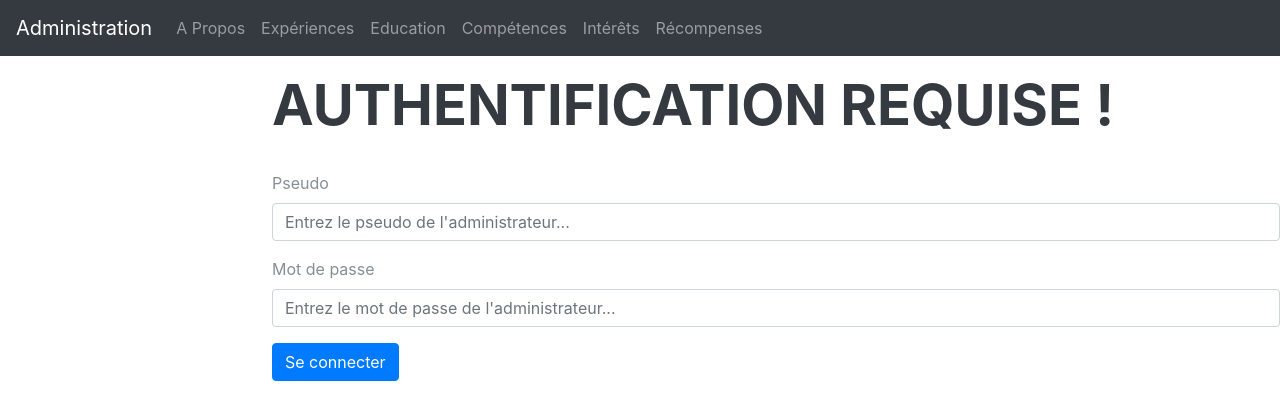
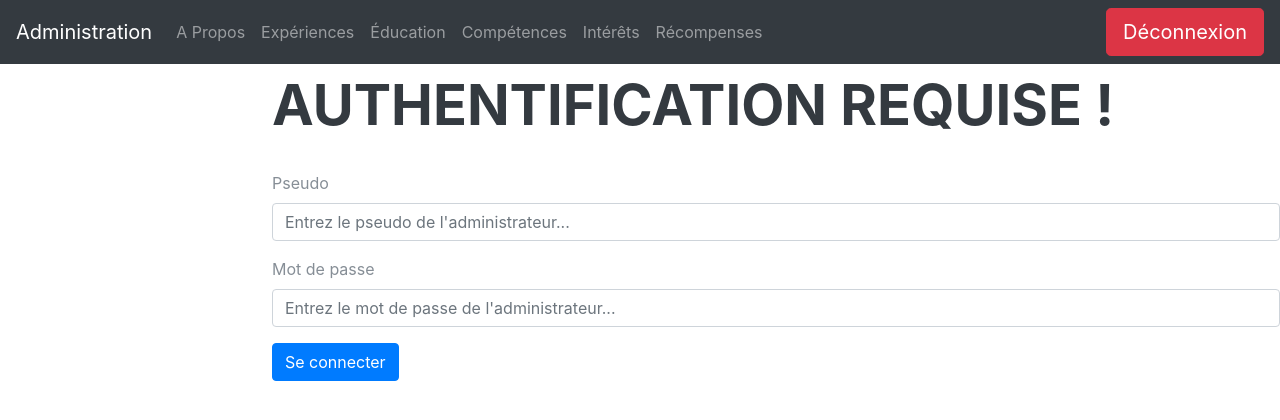
Before and after one commit to Clawchette/ExamenPHP, a PHP site: page /administration.php in a window 1280 px wide. Shown: the top 420 px of the page. Run offline with PHP 8.4, Linux system fonts and the light colour scheme; the visitor is signed in with stand-in values (Sample User, id 1); tables that the repository leaves empty or names only in its code hold one stand-in row (values such as "Sample post"); some libraries are stand-ins or nearby versions; some web fonts are replaced.

Commit message:
Déconnexion
Ajout bouton déconnexion

```diff
--- a/SiteExamenPHP/inc/header.inc.php
+++ b/SiteExamenPHP/inc/header.inc.php
@@ -14,7 +14,7 @@
             <a class="nav-link" href="administration.experience.php">Expériences</a>
             </li>
             <li class="nav-item <?php echo $admin;?>">
-            <a class="nav-link" href="administration.education.php">Education</a>
+            <a class="nav-link" href="administration.education.php">Éducation</a>
             </li>
             <li class="nav-item <?php echo $admin;?>">
             <a class="nav-link" href="administration.competences.php">Compétences</a>
@@ -26,4 +26,14 @@
             <a class="nav-link" href="administration.recompenses.php">Récompenses</a>
             </li>
         </ul>
+
+        <form method="post" action="">
+            <input type="hidden" name="goClearSession" value="1" >
+            <input type="submit" value="Déconnexion" class="btn btn-danger btn-lg btn-block">
+        </form>
+        <?php if(!empty($_POST["goClearSession"])) {
+            $_SESSION = array();
+            header("Location:administration.php");
+        }
+        ?>
     </nav>
--- a/SiteExamenPHP/index.php
+++ b/SiteExamenPHP/index.php
@@ -15,13 +15,13 @@ $apropos = $resultapropos->fetch(PDO::FETCH_OBJ)?>
     <div class="collapse navbar-collapse" id="navbarSupportedContent">
       <ul class="navbar-nav">
         <li class="nav-item">
-          <a class="nav-link js-scroll-trigger" href="#about">A Propos</a>
+          <a class="nav-link js-scroll-trigger" href="#about">À Propos</a>
         </li>
         <li class="nav-item">
           <a class="nav-link js-scroll-trigger" href="#experience">Expérience</a>
         </li>
         <li class="nav-item">
-          <a class="nav-link js-scroll-trigger" href="#education">éducation</a>
+          <a class="nav-link js-scroll-trigger" href="#education">Éducation</a>
         </li>
         <li class="nav-item">
           <a class="nav-link js-scroll-trigger" href="#skills">Compétences</a>
@@ -99,7 +99,7 @@ $apropos = $resultapropos->fetch(PDO::FETCH_OBJ)?>
 
     <section class="resume-section p-3 p-lg-5 d-flex align-items-center" id="education">
       <div class="w-100">
-        <h2 class="mb-5">éducation</h2>
+        <h2 class="mb-5">Éducation</h2>
 
         <?php
         $education = $pdo->query("SELECT * FROM education");
```
